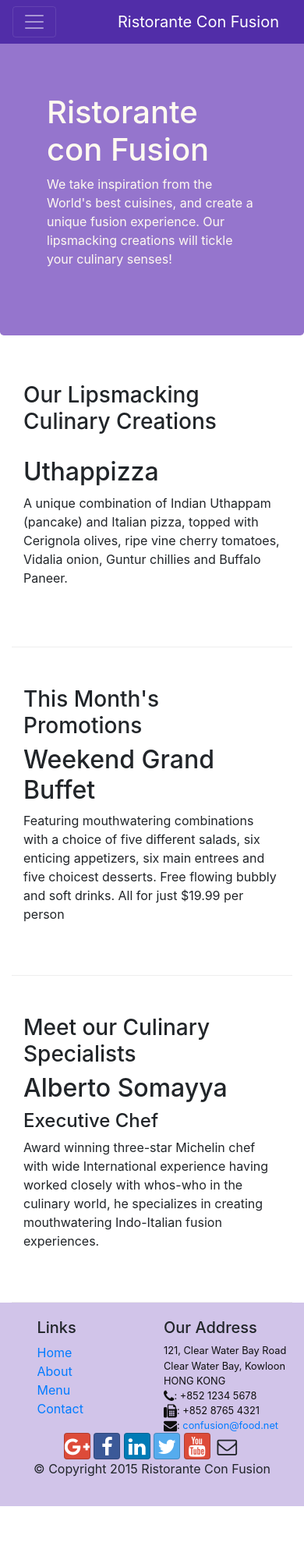
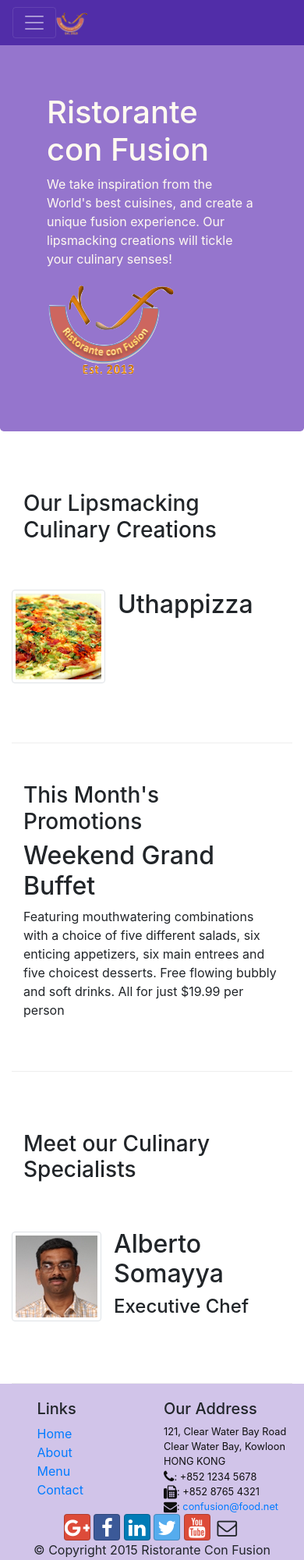
Before and after one commit to mayanksharma019/front-end-web-ui-frameworks, a website: page index.html in a window 390 px wide. Shown: the top 2000 px of the page at 78% size. Before the commit the page ends 1931 px from the top, so only its background shows below. Drawn offline with nearby package versions, Linux system fonts and the light colour scheme.

Commit message:
images and media

```diff
--- a/index.html
+++ b/index.html
@@ -23,7 +23,7 @@
            <button class="navbar-toggler" type="button" data-toggle="collapse" data-target="#Navbar">
                 <span class="navbar-toggler-icon"></span>
             </button>
-            <a class="navbar-brand" href="#">Ristorante Con Fusion</a>
+           <a class="navbar-brand mr-auto" href="#"><img src="logo.png" height="30" width="41"></a>
             <div class="collapse navbar-collapse" id="Navbar">
                    <ul class="navbar-nav mr-auto">
                      <li class="nav-item active"><a class="nav-link" href="#"><span class="fa fa-home fa-lg"></span> Home</a></li>
@@ -41,8 +41,9 @@
                     <h1>Ristorante con Fusion</h1>
                     <p>We take inspiration from the World's best cuisines, and create a unique fusion experience. Our lipsmacking creations will tickle your culinary senses!</p>
                 </div>
-                <div class="col col-sm">
-                </div>
+                <div class="col-12 col-sm align-self-center">
+                   <img src="logo.png" class="img-fluid">
+               </div>
             </div>
         </div>
     </header>
@@ -52,10 +53,17 @@
             <div class="col-sm-4 col-md-3 flex-last">
                 <h3>Our Lipsmacking Culinary Creations</h3>
             </div>
-            <div class="col-sm col-md flex-first">
-                <h2>Uthappizza</h2>
-                <p class="hidden-xs-down">A unique combination of Indian Uthappam (pancake) and Italian pizza, topped with Cerignola olives, ripe vine cherry tomatoes, Vidalia onion, Guntur chillies and Buffalo Paneer.</p>
-            </div>
+            <div class="media">
+                     <img class="d-flex mr-3 img-thumbnail align-self-center"
+                             src="uthappizza.png" alt="Uthappizza">
+                     <div class="media-body">
+                         <h2 class="mt-0">Uthappizza</h2>
+                         <p class="d-none d-sm-block">A unique combination of Indian Uthappam (pancake) and
+                             Italian pizza, topped with Cerignola olives, ripe vine
+                             cherry tomatoes, Vidalia onion, Guntur chillies and
+                             Buffalo Paneer.</p>
+                     </div>
+                 </div>
         </div>
 
 
@@ -73,11 +81,19 @@
             <div class="col-sm-4 col-md-3 flex-last">
                 <h3>Meet our Culinary Specialists</h3>
             </div>
-            <div class="col-sm col-md flex-first">
-                <h2>Alberto Somayya</h2>
-                <h4>Executive Chef</h4>
-                <p class="hidden-xs-down">Award winning three-star Michelin chef with wide International experience having worked closely with whos-who in the culinary world, he specializes in creating mouthwatering Indo-Italian fusion experiences. </p>
-            </div>
+            <div class="media">
+                     <img class="d-flex mr-3 img-thumbnail align-self-center"
+                             src="alberto.png" alt="Alberto Somayya">
+                     <div class="media-body">
+                         <h2 class="mt-0">Alberto Somayya</h2>
+                         <h4>Executive Chef</h4>
+                         <p class="d-none d-sm-block">Award winning three-star Michelin chef with wide
+                             International experience having worked closely with
+                             whos-who in the culinary world, he specializes in
+                             creating mouthwatering Indo-Italian fusion experiences.
+                             </p>
+                     </div>
+                 </div>
         </div>
     </div>
 
```
Also changed, not shown: aboutus.html (+5 -3 lines), contactus.html (+5 -3 lines), alberto.png (added), buffet.png (added), logo.png (added), uthappizza.png (added).
